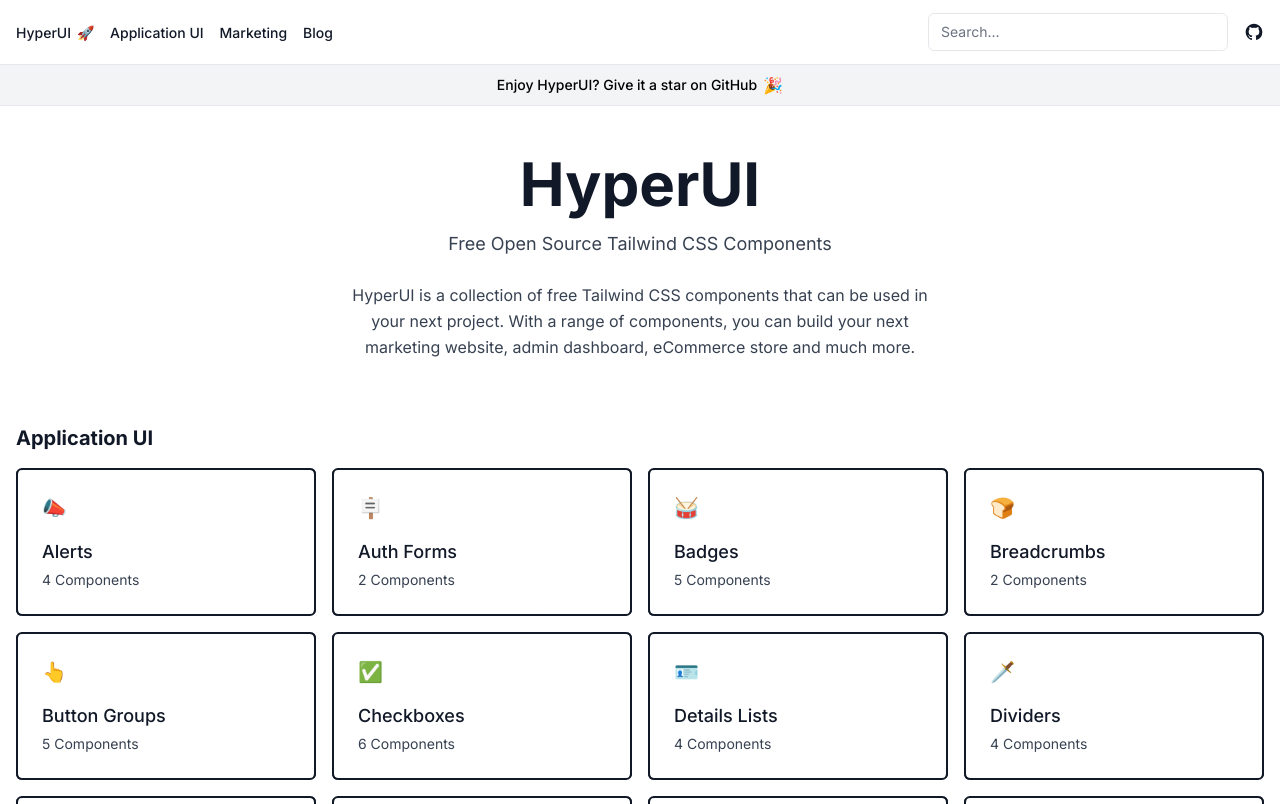
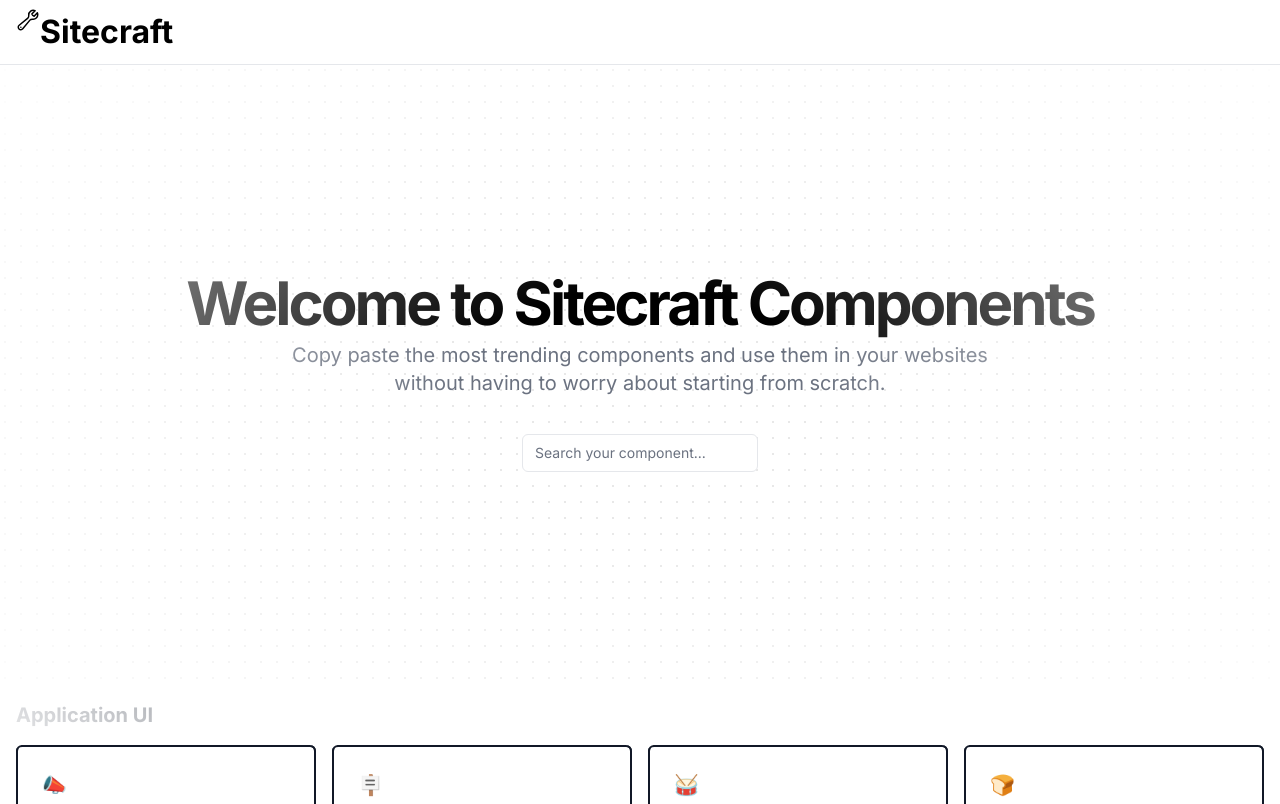
Before and after one commit to gavinarori/ssitecraft-components, a Next.js app: page / in a window 1280 px wide. Shown: the top 804 px of the page. Built offline with nearby package versions, Linux system fonts and the light colour scheme.

Commit message:
made changes on the hero section

```diff
--- a/app/layout.jsx
+++ b/app/layout.jsx
@@ -8,7 +8,6 @@
 
 import Footer from '@component/Footer'
 import Header from '@component/Header'
-import HeaderBanner from '@component/HeaderBanner'
 
 export const metadata = {
   metadataBase: new URL('https://hyperui.dev'),
@@ -47,7 +46,6 @@
         </a>
 
         <Header />
-        <HeaderBanner />
 
         <main className="bg-white">{children}</main>
 
--- a/app/page.jsx
+++ b/app/page.jsx
@@ -69,12 +69,7 @@
 
   return (
     <>
-      <HeroBanner title="HyperUI" subtitle="Free Open Source Tailwind CSS Components">
-        HyperUI is a collection of free Tailwind CSS components that can be used in your next
-        project. With a range of components, you can build your next marketing website, admin
-        dashboard, eCommerce store and much more.
-      </HeroBanner>
-
+      <HeroBanner />
       <Container id="mainContent" classNames="pb-8 lg:pb-12">
         <ul className="space-y-8">
           {componentsByCategory.map(({ categoryTitle, componentItems = [] }) => {
--- a/package.json
+++ b/package.json
@@ -7,9 +7,13 @@
     "format": "prettier . --write"
   },
   "dependencies": {
+    "clsx": "^2.1.1",
+    "framer-motion": "^11.9.0",
+    "mini-svg-data-uri": "^1.4.4",
     "next": "14.2.10",
     "react": "^18.3.1",
-    "react-dom": "^18.3.1"
+    "react-dom": "^18.3.1",
+    "tailwind-merge": "^2.5.2"
   },
   "devDependencies": {
     "@next/eslint-plugin-next": "^14.2.6",
--- a/src/components/BrandLogo.jsx
+++ b/src/components/BrandLogo.jsx
@@ -2,14 +2,18 @@
 
 export default function BrandLogo({ fontSize = 'text-sm' }) {
   return (
-    <Link href="/">
-      <div className={`inline-flex gap-1.5 ${fontSize}`}>
-        <span className="font-medium text-gray-900">HyperUI</span>
+    <Link href="https://ssitecraft.vercel.app">
+      <div className="flex lg:flex-1">
+          <div className="-m-1.5 p-1.5 inline-flex">
 
-        <span aria-hidden="true" role="img">
-          🚀
-        </span>
-      </div>
+          <svg xmlns="http://www.w3.org/2000/svg" fill="none" viewBox="0 0 24 24" strokeWidth={1.5} stroke="currentColor" className="size-6">
+  <path strokeLinecap="round" strokeLinejoin="round" d="M21.75 6.75a4.5 4.5 0 0 1-4.884 4.484c-1.076-.091-2.264.071-2.95.904l-7.152 8.684a2.548 2.548 0 1 1-3.586-3.586l8.684-7.152c.833-.686.995-1.874.904-2.95a4.5 4.5 0 0 1 6.336-4.486l-3.276 3.276a3.004 3.004 0 0 0 2.25 2.25l3.276-3.276c.256.565.398 1.192.398 1.852Z" />
+  <path strokeLinecap="round" strokeLinejoin="round" d="M4.867 19.125h.008v.008h-.008v-.008Z" />
+</svg>
+
+            <h1 className=' font-bold text-[32px]'>Sitecraft</h1>
+          </div>
+        </div>
     </Link>
   )
 }
--- a/src/components/Header.jsx
+++ b/src/components/Header.jsx
@@ -17,38 +17,15 @@
   const [showMenu, setShowMenu] = useState(false)
 
   useEffect(() => setShowMenu(false), [routerPathname])
-
-  const menuLinks = [
-    {
-      title: 'Application UI',
-      href: '/components/application-ui',
-    },
-    {
-      title: 'Marketing',
-      href: '/components/marketing',
-    },
-    {
-      title: 'Blog',
-      href: '/blog',
-    },
-  ]
-
   return (
     <header className="sticky inset-x-0 top-0 z-50 border-b border-gray-200 bg-white">
       <Container classNames="relative flex h-16 items-center justify-between gap-4 sm:gap-8">
         <div className="flex items-center gap-4">
           <BrandLogo />
 
-          <HeaderMenuLinks menuLinks={menuLinks} navClass="hidden md:block" ulClass="gap-4 flex" />
         </div>
 
-        <div className="flex flex-1 items-center justify-end gap-2 sm:gap-4">
-          <HeaderSearch />
 
-          <GithubSocial />
-
-          <HeaderMenu showMenu={showMenu} handleSetShowMenu={setShowMenu} menuLinks={menuLinks} />
-        </div>
       </Container>
     </header>
   )
--- a/src/components/HeaderMenu.jsx
+++ b/src/components/HeaderMenu.jsx
@@ -1,7 +1,7 @@
 import IconMenu from '@component/IconMenu'
 import MenuLinks from '@component/HeaderMenuLinks'
 
-export default function HeaderMenu({ showMenu, handleSetShowMenu, menuLinks }) {
+export default function HeaderMenu({ showMenu, handleSetShowMenu}) {
   return (
     <div className="flex items-center md:hidden">
       <button onClick={() => handleSetShowMenu(!showMenu)} className="text-gray-900">
--- a/src/components/HeaderSearch.jsx
+++ b/src/components/HeaderSearch.jsx
@@ -1,3 +1,5 @@
+ "use client"
+
 import { useEffect, useRef, useState } from 'react'
 
 import { usePathname } from 'next/navigation'
@@ -72,10 +74,10 @@
   }
 
   return (
-    <div ref={refDropdown} className="relative flex h-16 max-w-[300px] flex-1 items-center">
+    <div ref={refDropdown} className="relative flex h-20 max-w-auto flex-1 items-center w-full">
       <form role="search" className="flex-1">
         <label htmlFor="SiteSearch" className="sr-only">
-          Search
+          Search your component
         </label>
 
         <input
@@ -83,7 +85,7 @@
           onInput={(e) => setSearchQuery(e.currentTarget.value)}
           onFocus={() => setShowDropdown(true)}
           value={searchQuery}
-          placeholder="Search..."
+          placeholder="Search your component..."
           id="SiteSearch"
           className="w-full rounded-md border-gray-200 sm:text-sm"
         />
--- a/src/components/HeroBanner.jsx
+++ b/src/components/HeroBanner.jsx
@@ -1,22 +1,30 @@
-import Ad from '@component/Ad'
+import HeaderSearch from '@component/HeaderSearch'
 import Container from '@component/Container'
 
-export default function HeroBanner({ children, subtitle, title }) {
+export default function HeroBanner() {
   return (
-    <section className="bg-white text-center">
-      <Container classNames="py-8 lg:py-12">
-        <div className="flex flex-col space-y-4 space-y-reverse">
-          <h1 className="order-last text-lg text-gray-700">{subtitle}</h1>
-
-          <h2 className="text-5xl font-bold text-gray-900 sm:text-6xl">{title}</h2>
-        </div>
-
-        <p className="mx-auto mt-6 max-w-xl text-pretty text-base/relaxed text-gray-700">
-          {children}
-        </p>
+    <section className="dark:bg-black bg-white  dark:bg-dot-white/[0.2] bg-dot-black/[0.2]  text-center">
+      <Container classNames="py-0 lg:py-0">
+      <section className="w-full py-12 md:py-24 lg:py-32 xl:py-48">
+          <div className="container px-4 md:px-6">
+            <div className="flex flex-col items-center  space-y-4 text-center">
+            <div className="absolute pointer-events-none inset-0 flex items-center justify-center dark:bg-black bg-white [mask-image:radial-gradient(ellipse_at_center,transparent_20%,black)]"></div>
+              <div className="space-y-2">
+                <h1 className="text-3xl font-bold tracking-tighter sm:text-4xl md:text-5xl lg:text-6xl/none">
+                  Welcome to Sitecraft Components
+                </h1>
+                <p className="mx-auto max-w-[700px] text-gray-500 md:text-xl dark:text-gray-400">
+                Copy paste the most trending components and use them in your websites without having to worry about starting from scratch.
+                </p>
+              </div>
+              <div className="space-x-4">
+                <HeaderSearch/>
+              </div>
+            </div>
+          </div>
+        </section>
 
         <div className="mt-4">
-          <Ad />
         </div>
       </Container>
     </section>
--- /dev/null
+++ b/src/utils/cn.js
@@ -0,0 +1,6 @@
+import { clsx } from "clsx";
+import { twMerge } from "tailwind-merge";
+
+export function cn(...inputs) {
+  return twMerge(clsx(inputs));
+}
--- a/tailwind.config.mjs
+++ b/tailwind.config.mjs
@@ -1,4 +1,11 @@
 const defaultTheme = require('tailwindcss/defaultTheme')
+
+const svgToDataUri = require("mini-svg-data-uri");
+
+const colors = require("tailwindcss/colors");
+const {
+  default: flattenColorPalette,
+} = require("tailwindcss/lib/util/flattenColorPalette");
 
 /** @type {import('tailwindcss').Config} */
 const tailwindConfig = {
@@ -10,7 +17,31 @@
       },
     },
   },
-  plugins: [require('@tailwindcss/forms'), require('@tailwindcss/typography')],
+  plugins: [require('@tailwindcss/forms'), require('@tailwindcss/typography'),
+
+    function ({ matchUtilities, theme }) {
+      matchUtilities(
+        {
+          "bg-grid": (value) => ({
+            backgroundImage: `url("${svgToDataUri(
+              `<svg xmlns="http://www.w3.org/2000/svg" viewBox="0 0 32 32" width="32" height="32" fill="none" stroke="${value}"><path d="M0 .5H31.5V32"/></svg>`
+            )}")`,
+          }),
+          "bg-grid-small": (value) => ({
+            backgroundImage: `url("${svgToDataUri(
+              `<svg xmlns="http://www.w3.org/2000/svg" viewBox="0 0 32 32" width="8" height="8" fill="none" stroke="${value}"><path d="M0 .5H31.5V32"/></svg>`
+            )}")`,
+          }),
+          "bg-dot": (value) => ({
+            backgroundImage: `url("${svgToDataUri(
+              `<svg xmlns="http://www.w3.org/2000/svg" viewBox="0 0 32 32" width="16" height="16" fill="none"><circle fill="${value}" id="pattern-circle" cx="10" cy="10" r="1.6257413380501518"></circle></svg>`
+            )}")`,
+          }),
+        },
+        { values: flattenColorPalette(theme("backgroundColor")), type: "color" }
+      );
+    },
+  ],
 }
 
 export default tailwindConfig
```
Also changed, not shown: 1 other file (tests, documents, lock files or other folders).
